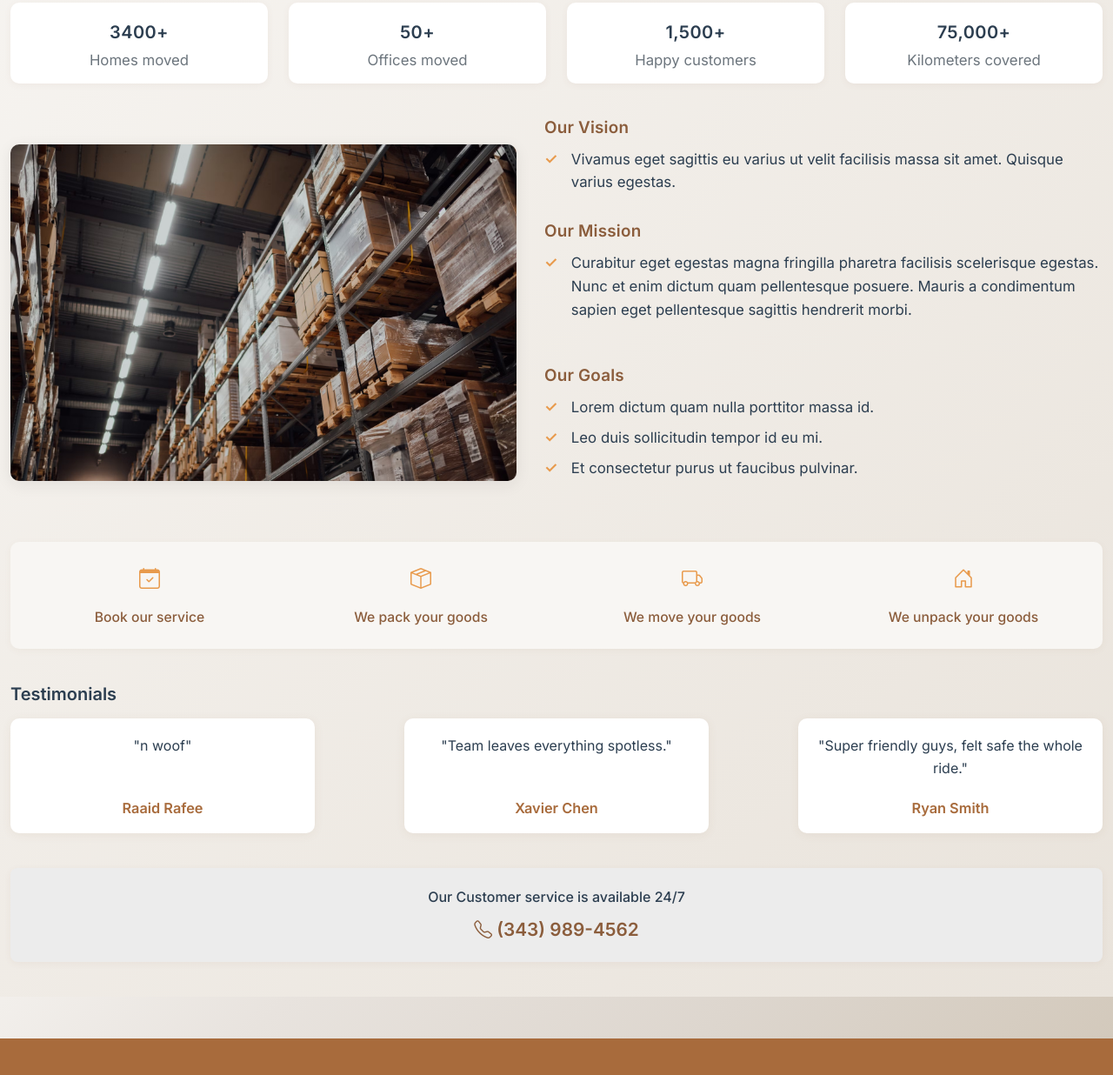
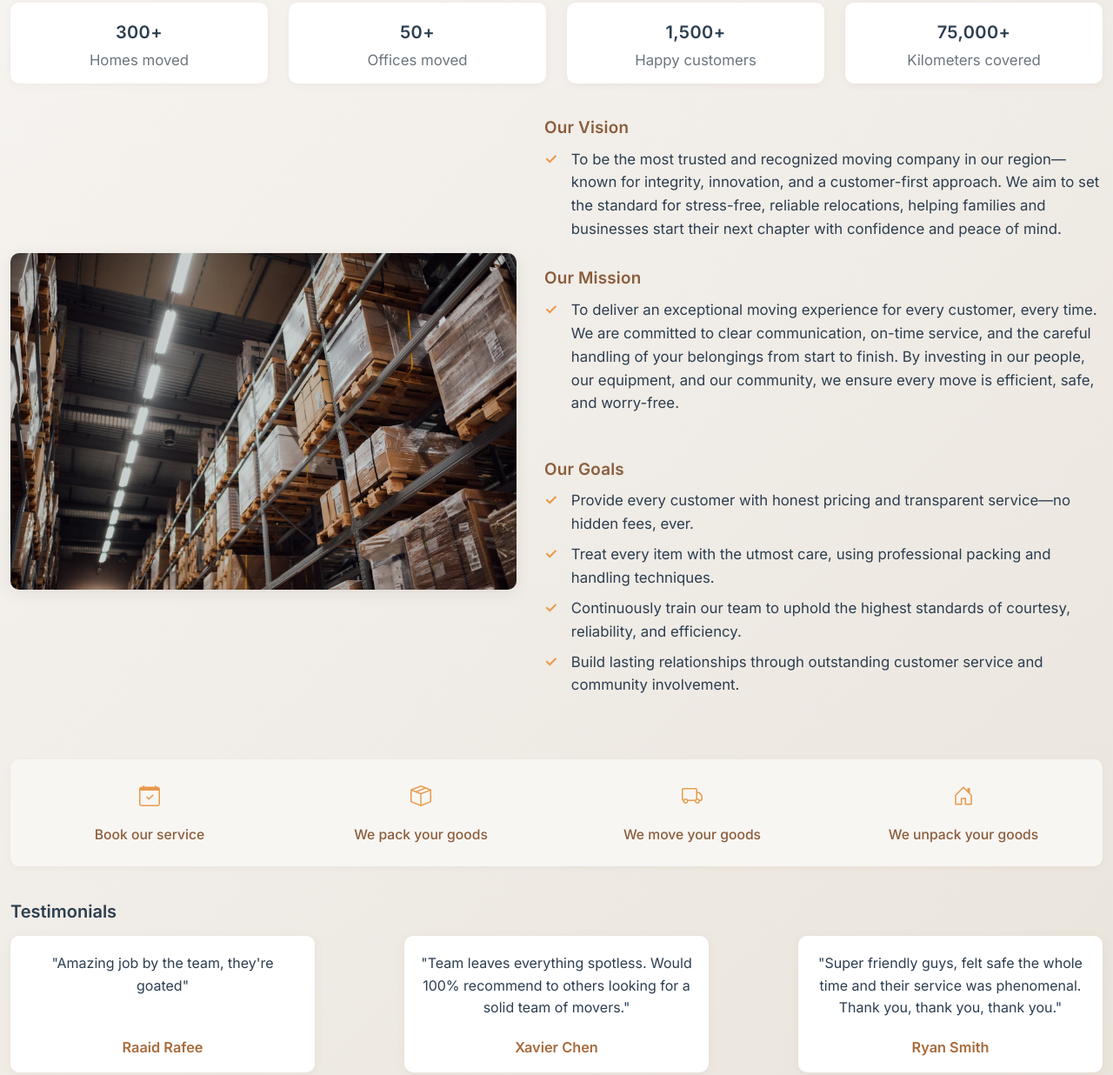
Before and after one commit to xavchen515/goldstandard, a website: page about.html in a window 1280 px wide. Shown: the part 642-1878 px from the top of the page at 87% size. Drawn offline with nearby package versions, Linux system fonts and the light colour scheme.

Commit message:
Update about.html

```diff
--- a/about.html
+++ b/about.html
@@ -268,7 +268,7 @@
       <!-- Stats -->
       <div class="about-stats">
         <div class="about-stat">
-          <strong>3400+</strong>
+          <strong>300+</strong>
           <span>Homes moved</span>
         </div>
         <div class="about-stat">
@@ -293,17 +293,18 @@
         <div class="about-details-list">
           <h4>Our Vision</h4>
           <ul>
-            <li>Vivamus eget sagittis eu varius ut velit facilisis massa sit amet. Quisque varius egestas.</li>
+            <li>To be the most trusted and recognized moving company in our region—known for integrity, innovation, and a customer-first approach. We aim to set the standard for stress-free, reliable relocations, helping families and businesses start their next chapter with confidence and peace of mind.</li>
           </ul>
           <h4>Our Mission</h4>
           <ul>
-            <li>Curabitur eget egestas magna fringilla pharetra facilisis scelerisque egestas. Nunc et enim dictum quam pellentesque posuere. Mauris a condimentum sapien eget pellentesque sagittis hendrerit morbi.</li>
+            <li>To deliver an exceptional moving experience for every customer, every time. We are committed to clear communication, on-time service, and the careful handling of your belongings from start to finish. By investing in our people, our equipment, and our community, we ensure every move is efficient, safe, and worry-free.</li>
           </ul>
           <h4 class="about-goals">Our Goals</h4>
           <ul>
-            <li>Lorem dictum quam nulla porttitor massa id.</li>
-            <li>Leo duis sollicitudin tempor id eu mi.</li>
-            <li>Et consectetur purus ut faucibus pulvinar.</li>
+            <li>Provide every customer with honest pricing and transparent service—no hidden fees, ever.</li>
+            <li>Treat every item with the utmost care, using professional packing and handling techniques.</li>
+            <li>Continuously train our team to uphold the highest standards of courtesy, reliability, and efficiency.</li>
+            <li>Build lasting relationships through outstanding customer service and community involvement.</li>
           </ul>
         </div>
       </div>
@@ -333,15 +334,15 @@
         <h5 class="fw-bold mb-3">Testimonials</h5>
         <div class="about-testimonials-row">
           <div class="about-testimonial-card">
-            <div>"n woof"</div>
+            <div>"Amazing job by the team, they're goated"</div>
             <div class="about-testimonial-author">Raaid Rafee</div>
           </div>
           <div class="about-testimonial-card">
-            <div>"Team leaves everything spotless."</div>
+            <div>"Team leaves everything spotless. Would 100% recommend to others looking for a solid team of movers."</div>
             <div class="about-testimonial-author">Xavier Chen</div>
           </div>
           <div class="about-testimonial-card">
-            <div>"Super friendly guys, felt safe the whole ride."</div>
+            <div>"Super friendly guys, felt safe the whole time and their service was phenomenal. Thank you, thank you, thank you."</div>
             <div class="about-testimonial-author">Ryan Smith</div>
           </div>
         </div>
```
